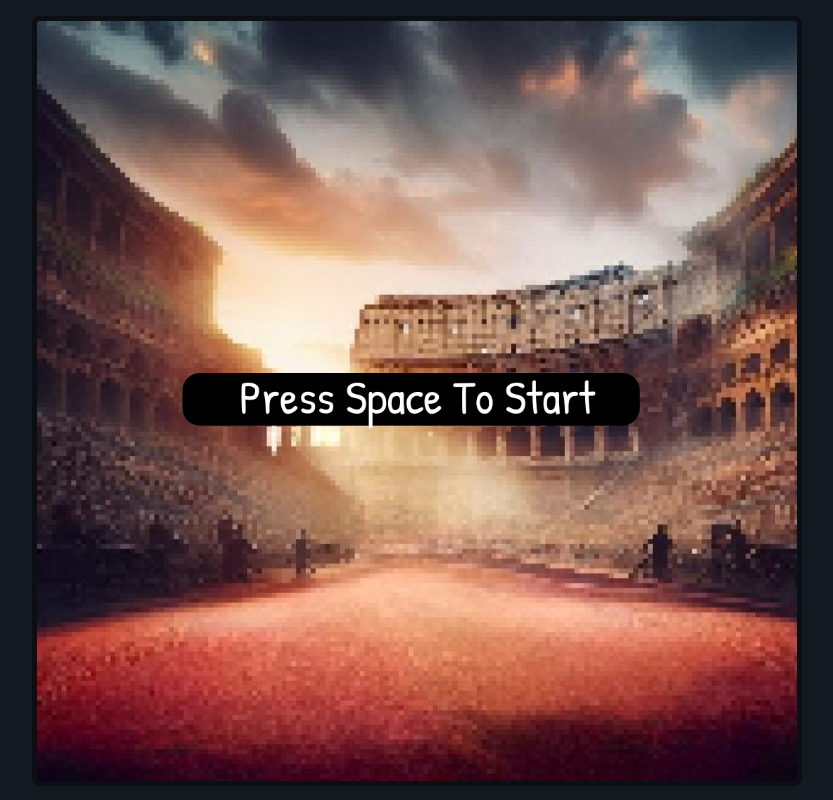
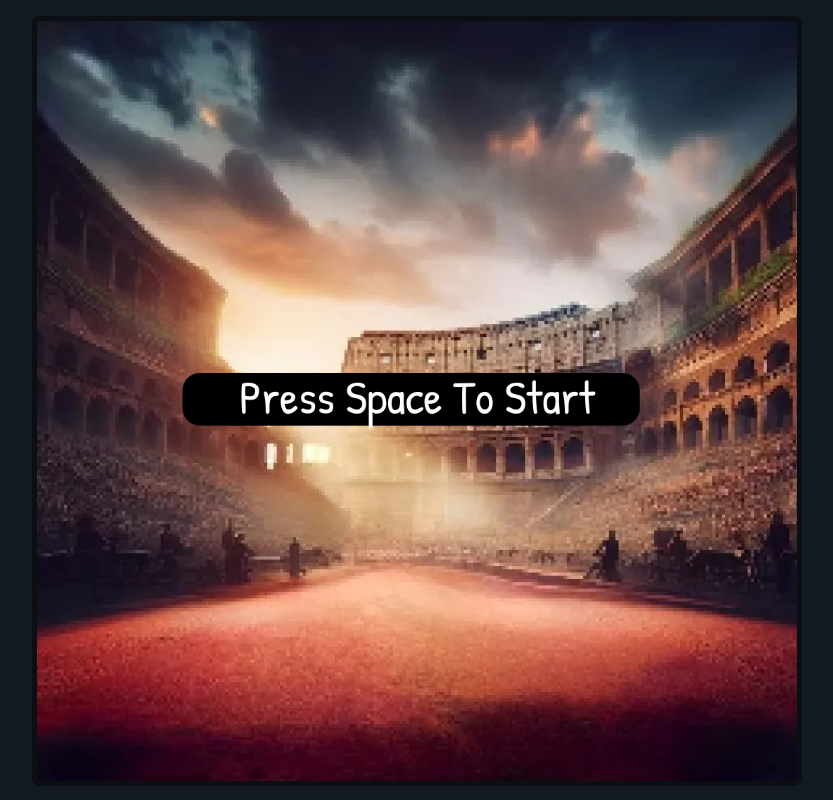
Before and after one commit to isaiases19/ElDesafiodelGuerrero, a plain HTML site: page index.html in a window 1280 px wide. Shown: the whole page, without its empty margins (223-1056 px from the left). Drawn offline with Linux system fonts and the light colour scheme.

Commit message:
fix atack

```diff
--- a/class/Personaje.js
+++ b/class/Personaje.js
@@ -1,9 +1,8 @@
 import { drawSprite } from "./views/Image.js";
-import { calcularDistancia, generadorEnemigo} from "../utility/utility.js";
+import { calcularDistancia, generadorEnemigo } from "../utility/utility.js";
 import { espadaNormal } from "./Armas.js";
 import { drawText } from "./views/Text.js";
-import { delay } from "../utility/utility.js";
-import { app,update } from "../main.js";
+import { app, update } from "../main.js";
 class Personaje {
 
   constructor(nombre, tipo, vida, fuerza, velocidad) {
@@ -68,6 +67,7 @@ class Personaje {
   }
 
   async realizarAtaque(ataqueName) {
+    if(this.frame % this.animacion.len === 0){
     const ataque = this.elegirAtaque(ataqueName);
     const powerUp = this.armas.item.powerUps.find(up=> up.enUso === true);
     //Ejecuta Una Animacion
@@ -87,6 +87,7 @@ class Personaje {
         drawText(`${totalDamge} + ${powerUp.name} ${powerUp.power}`,{color:"#bc1e1e",x:enemy.x,y:(enemy.y - enemy.h/1.5),fontSize:30,roundBk:true}).render()
 
         update();
+        }
       }
     }
   }
--- a/styles/main.css
+++ b/styles/main.css
@@ -17,7 +17,7 @@ canvas {
   height: 95vh;
   margin-top: 2vh;
 
-  background-image: url("/img/backColi.jpg");
+  background-image: url("/img/image.jpg");
   background-repeat: no-repeat;
   background-size: cover;
 
```
Also changed, not shown: class/Enemigo.js (+3 -4 lines), img/image.jpg (added).
